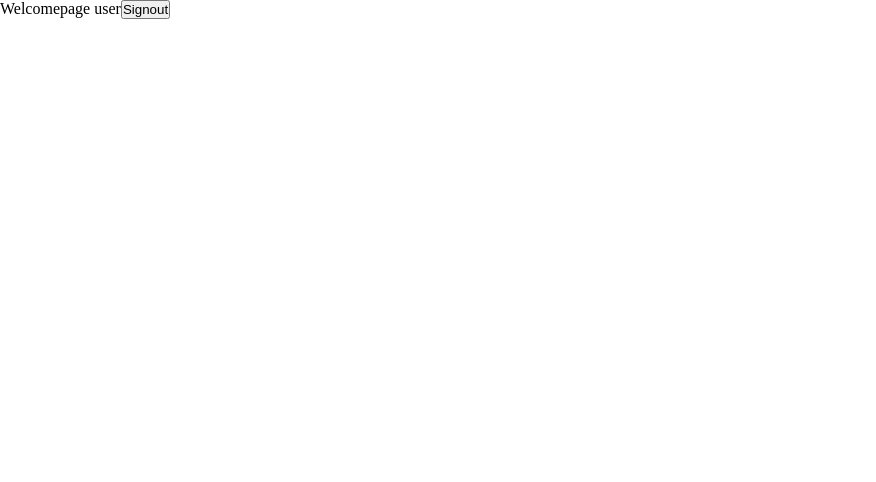
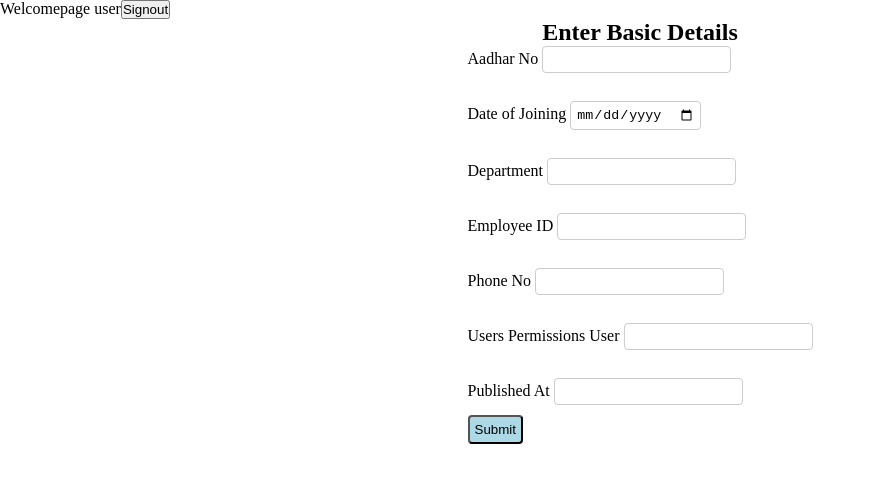
Before and after one commit to Akanksha2596/NextJSGraphql-jwt-auth-, a Next.js app: page /Welcomepage in a window 1280 px wide. Shown: the top 482 px of the page, without its empty margins (0-876 px from the left). Built offline with nearby package versions, Linux system fonts and the light colour scheme.

Commit message:
basic details

```diff
--- a/pages/Welcomepage.tsx
+++ b/pages/Welcomepage.tsx
@@ -1,18 +1,20 @@
 import React from "react"
 import Cookies from "js-cookie"
 import { useRouter } from "next/router"
+import BasicDetails from "@/components/BasicDetails"
 export default function Welcomepage() {
   let router = useRouter()
   function handelSignout() {
     Cookies.remove("token")
     console.log("clicked")
 
-    router.push("/Login")
+    router.push("/login")
   }
   return (
     <div>
       Welcomepage user
       <button onClick={handelSignout}>Signout</button>
+      <BasicDetails/>
     </div>
   )
 }
```
